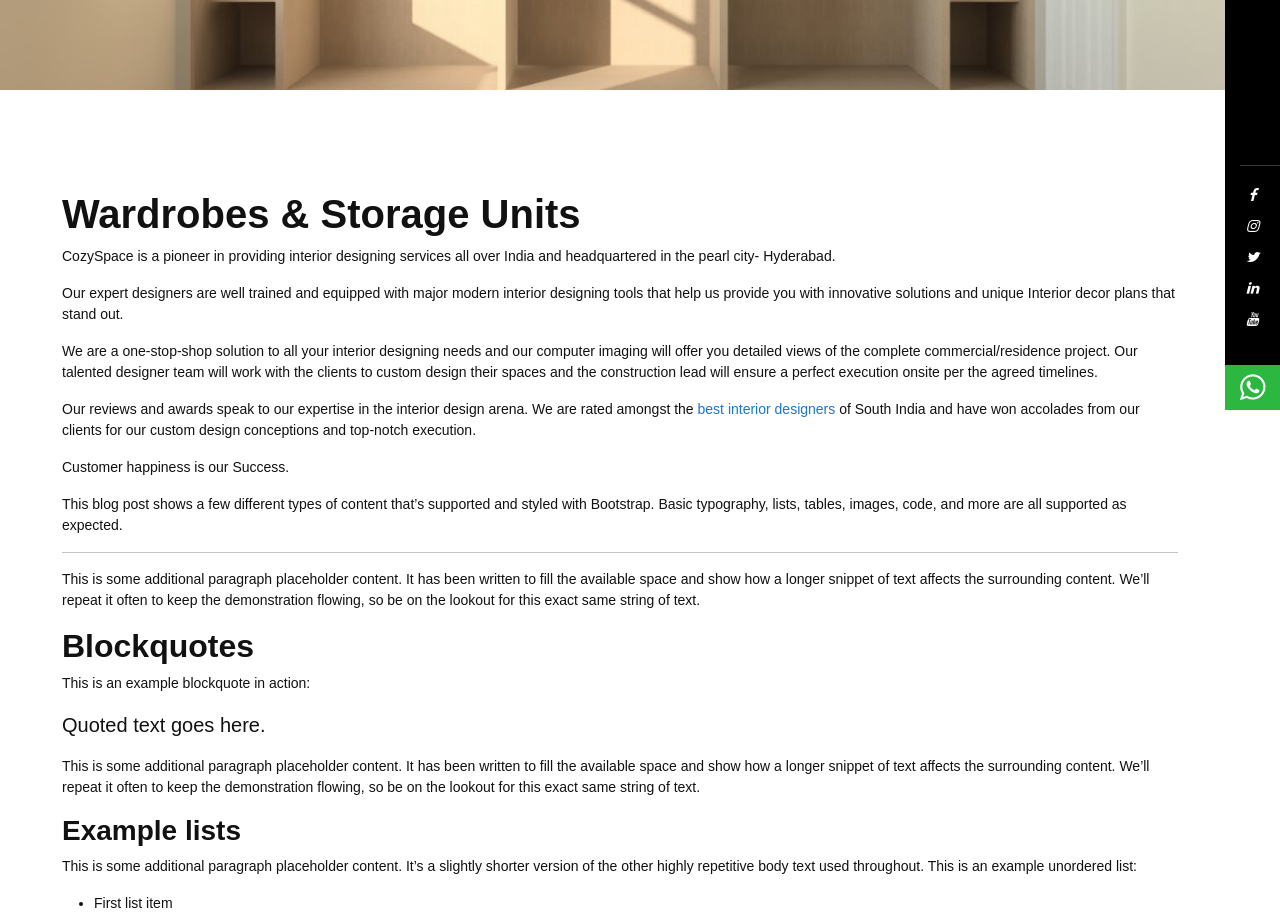
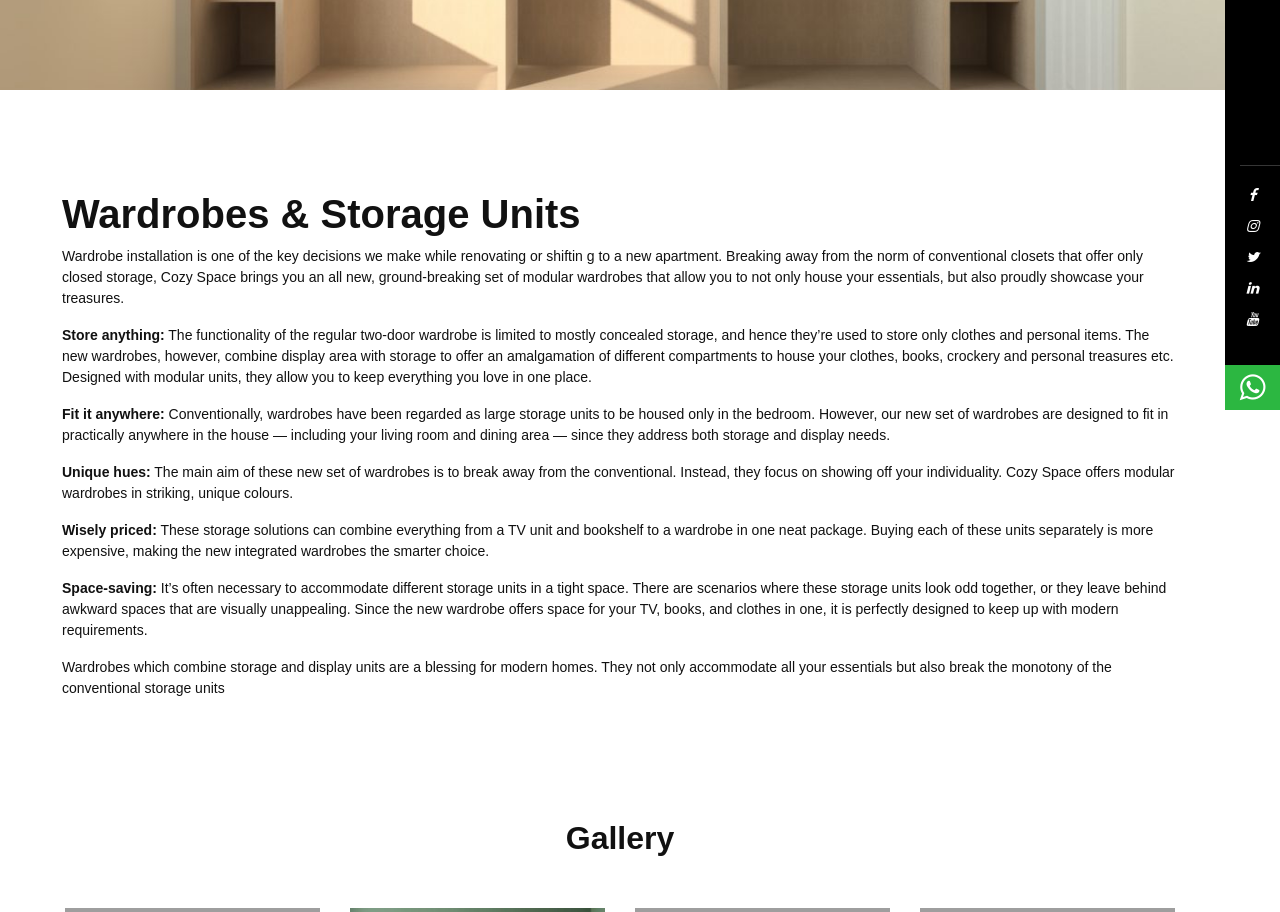
Before and after one commit to hd241994/cozyspace, a Django app: page /wardrobes-storage-units/ in a window 1280 px wide. Shown: the part 390-1302 px from the top of the page. Run offline with Django 3.2, Linux system fonts and the light colour scheme; some libraries are stand-ins or nearby versions; grey boxes are pictures that could not be loaded.

Commit message:
Update wardrobes-&-storage-units.html

```diff
--- a/main/templates/main/wardrobes-&-storage-units.html
+++ b/main/templates/main/wardrobes-&-storage-units.html
@@ -29,33 +29,14 @@
             <div class="row ">
                <div class="col-12">
                   <h1>Wardrobes &amp; Storage Units</h1>
-                  <p>CozySpace is a pioneer in providing interior designing services all over India and headquartered in the pearl city- Hyderabad.</p>
-                  <p>Our expert designers are well trained and equipped with major modern interior designing tools that help us provide you with innovative solutions and unique Interior decor plans that stand out.</p>
-                  <p>We are a one-stop-shop solution to all your interior designing needs and our computer imaging will offer you detailed views of the complete commercial/residence project. Our talented designer team will work with the clients to custom design their spaces and the construction lead will ensure a perfect execution onsite per the agreed timelines.</p>
-                  <p>Our reviews and awards speak to our expertise in the interior design arena. We are rated amongst the <a href="/">best interior designers</a> of South India and have won accolades from our clients for our custom design conceptions and top-notch execution.</p>
-                  <p>Customer happiness is our Success.</p>
-                  <p>This blog post shows a few different types of content that’s supported and styled with Bootstrap. Basic typography, lists, tables, images, code, and more are all supported as expected.</p>
-                  <hr>
-                  <p>This is some additional paragraph placeholder content. It has been written to fill the available space and show how a longer snippet of text affects the surrounding content. We’ll repeat it often to keep the demonstration flowing, so be on the lookout for this exact same string of text.</p>
-                  <h2>Blockquotes</h2>
-                  <p>This is an example blockquote in action:</p>
-                  <blockquote class="blockquote">
-                     <p>Quoted text goes here.</p>
-                  </blockquote>
-                  <p>This is some additional paragraph placeholder content. It has been written to fill the available space and show how a longer snippet of text affects the surrounding content. We’ll repeat it often to keep the demonstration flowing, so be on the lookout for this exact same string of text.</p>
-                  <h3>Example lists</h3>
-                  <p>This is some additional paragraph placeholder content. It’s a slightly shorter version of the other highly repetitive body text used throughout. This is an example unordered list:</p>
-                  <ul>
-                     <li>First list item</li>
-                     <li>Second list item with a longer description</li>
-                     <li>Third list item to close it out</li>
-                  </ul>
-                  <p>And this is an ordered list:</p>
-                  <ol>
-                     <li>First list item</li>
-                     <li>Second list item with a longer description</li>
-                     <li>Third list item to close it out</li>
-                  </ol>
+                  <p>Wardrobe installation is one of the key decisions we make while renovating or shiftin g to a new apartment. Breaking away from the norm of conventional closets that offer only closed storage, Cozy Space brings you an all new, ground-breaking set of modular wardrobes that allow you to not only house your essentials, but also proudly showcase your treasures.</p>
+                  <p><b>Store anything:</b> The functionality of the regular two-door wardrobe is limited to mostly concealed storage, and hence they’re used to store only clothes and personal items. The new wardrobes, however, combine display area with storage to offer an amalgamation of different compartments to house your clothes, books, crockery and personal treasures etc. Designed with modular units, they allow you to keep everything you love in one place.</p>
+                  <p><b>Fit it anywhere:</b>  Conventionally, wardrobes have been regarded as large storage units to be housed only in the bedroom. However, our new set of wardrobes are designed to fit in practically anywhere in the house — including your living room and dining area — since they address both storage and display needs.</p>
+                  <p><b>Unique hues:</b> The main aim of these new set of wardrobes is to break away from the conventional. Instead, they focus on showing off your individuality. Cozy Space offers modular wardrobes in striking, unique colours.</p>
+                  <p><b>Wisely priced:</b> These storage solutions can combine everything from a TV unit and bookshelf to a wardrobe in one neat package.  Buying each of these units separately is more expensive, making the new integrated wardrobes the smarter choice.</p>
+                  <p><b>Space-saving:</b>  It’s often necessary to accommodate different storage units in a tight space. There are scenarios where these storage units look odd together, or they leave behind awkward spaces that are visually unappealing. Since the new wardrobe offers space for your TV, books, and clothes in one, it is perfectly designed to keep up with modern requirements.</p>
+                  <p>Wardrobes which combine storage and display units are a blessing for modern homes. They not only accommodate all your essentials but also break the monotony of the conventional storage units</p>
+
                </div>
             </div>
          </div>
```
